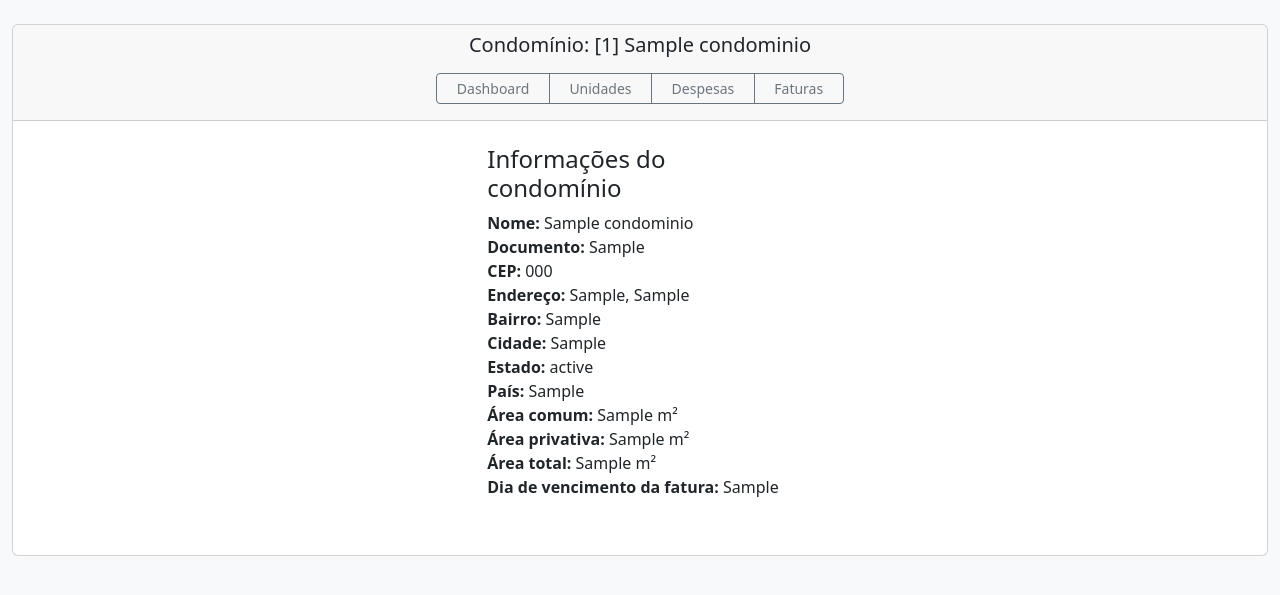
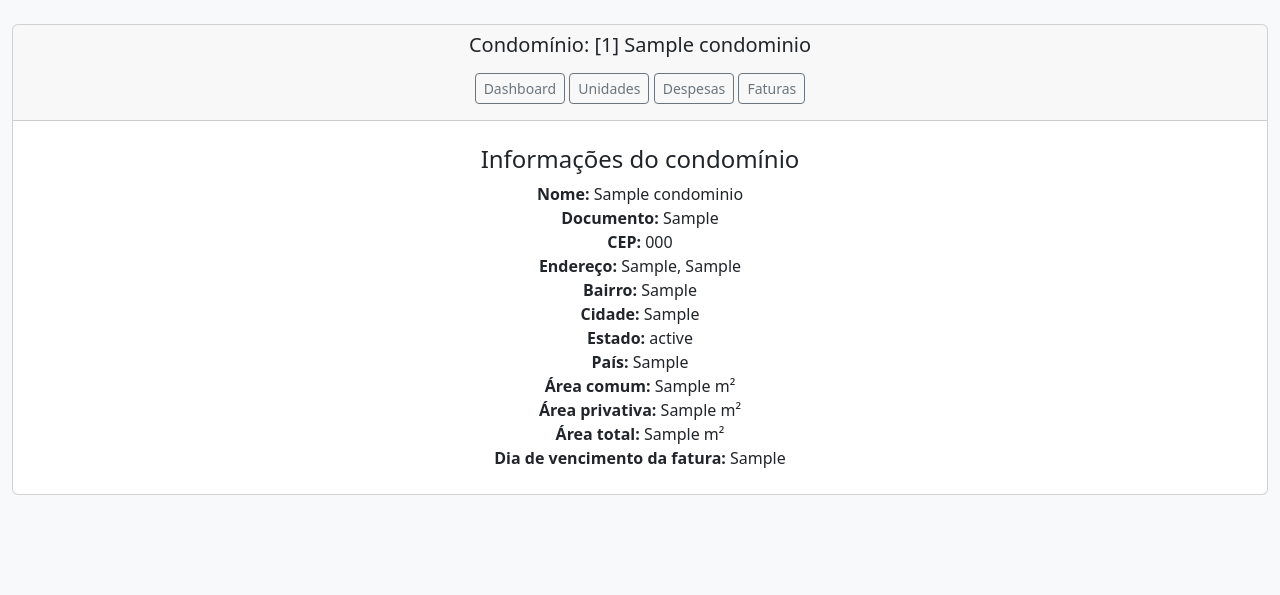
Before and after one commit to rcargnelutti/DesSof_UNIPAMPA, a Django app: page /condominios/gestao/1/ in a window 1280 px wide. Shown: the part 56-651 px from the top of the page. Run offline with Django 4.2, Linux system fonts and the light colour scheme; tables that the repository leaves empty hold one stand-in row (values such as "Sample post").

Commit message:
ajuste no layout

```diff
--- a/condominio/templates/condominio/condominio_gestao.html
+++ b/condominio/templates/condominio/condominio_gestao.html
@@ -7,7 +7,7 @@
     <div class="card">
       <div class="card-header text-center">
         <h5><span>Condomínio: [{{ condominio.id }}] {{ condominio.nome }} </span></h5>
-        <div class="col-4 m-auto pt-2 pb-2 text-center btn-group btn-group-toggle" data-toggle="buttons">
+        <div class="col-4 m-auto pt-2 pb-2 text-center">
           <a href="{% url 'condominio:gestao' condominio_id=condominio.id %}" class="btn btn-outline-secondary btn-sm">Dashboard</a>
           <a href="{% url 'condominio:unidade_list' condominio.id %}" class="btn btn-outline-secondary btn-sm">Unidades</a>
           <a href="" class="btn btn-outline-secondary btn-sm">Despesas</a>
@@ -15,9 +15,9 @@
         </div>
       </div>
       <div class="card-body">
-        <div class="col-3 m-auto pt-2 pb-2">
+        <div class="col-8 m-auto pt-2 pb-2 text-center">
           <h4>Informações do condomínio</h4>
-          <strong>Nome:</strong> {{ condominio.nome }} <br />
+          <strong class="text-center">Nome:</strong> {{ condominio.nome }} <br />
           <strong>Documento:</strong> {{ condominio.documento }} <br />
           <strong>CEP:</strong> {{ condominio.cep }} <br />
           <strong>Endereço:</strong> {{ condominio.endereco }}, {{ condominio.numero }} <br />
@@ -30,8 +30,7 @@
           <strong>Área total:</strong> {{ condominio.area_total }} m²<br />
           <strong>Dia de vencimento da fatura:</strong> {{ condominio.dia_vencimento_boleto }} <br />
           </div>
-        <div class="col-8 m-auto pt-4 pb-2 text-center">
-        </div>
+
       </div>
     </div>
   </div>
```
